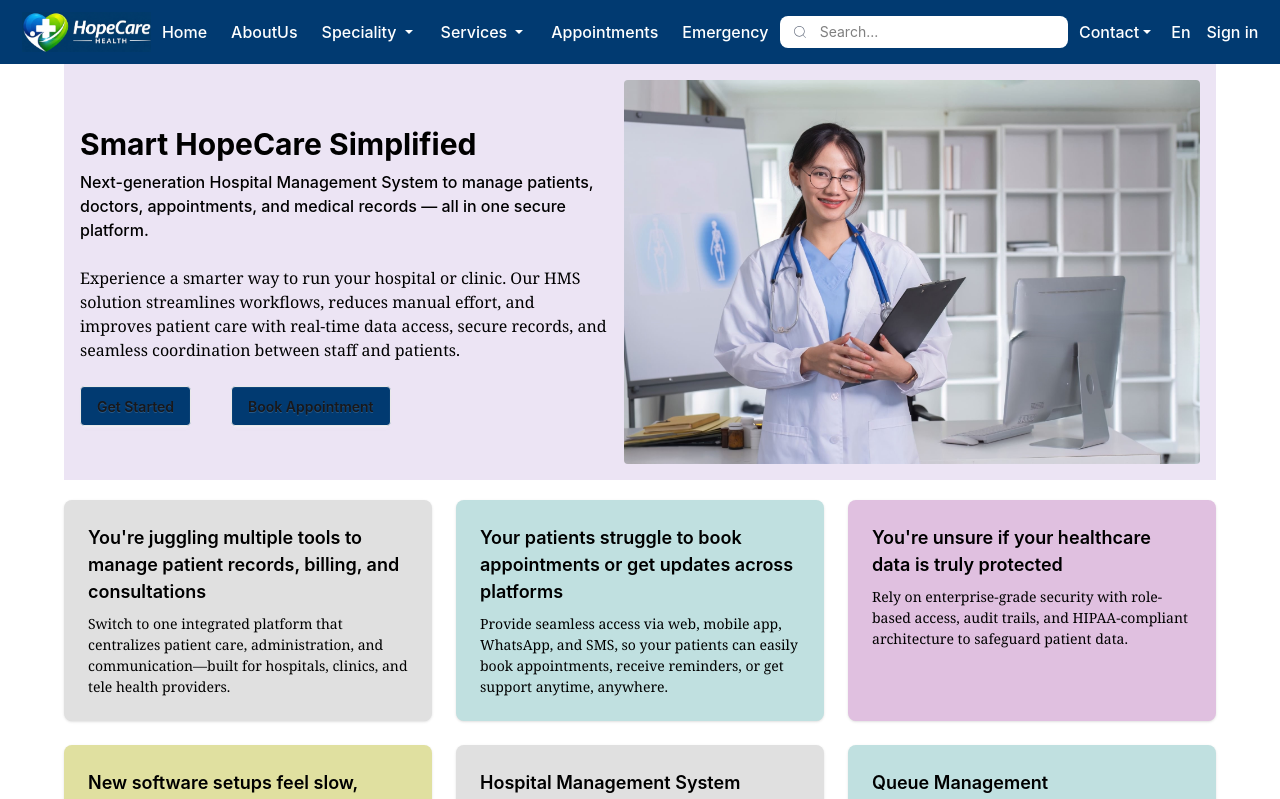
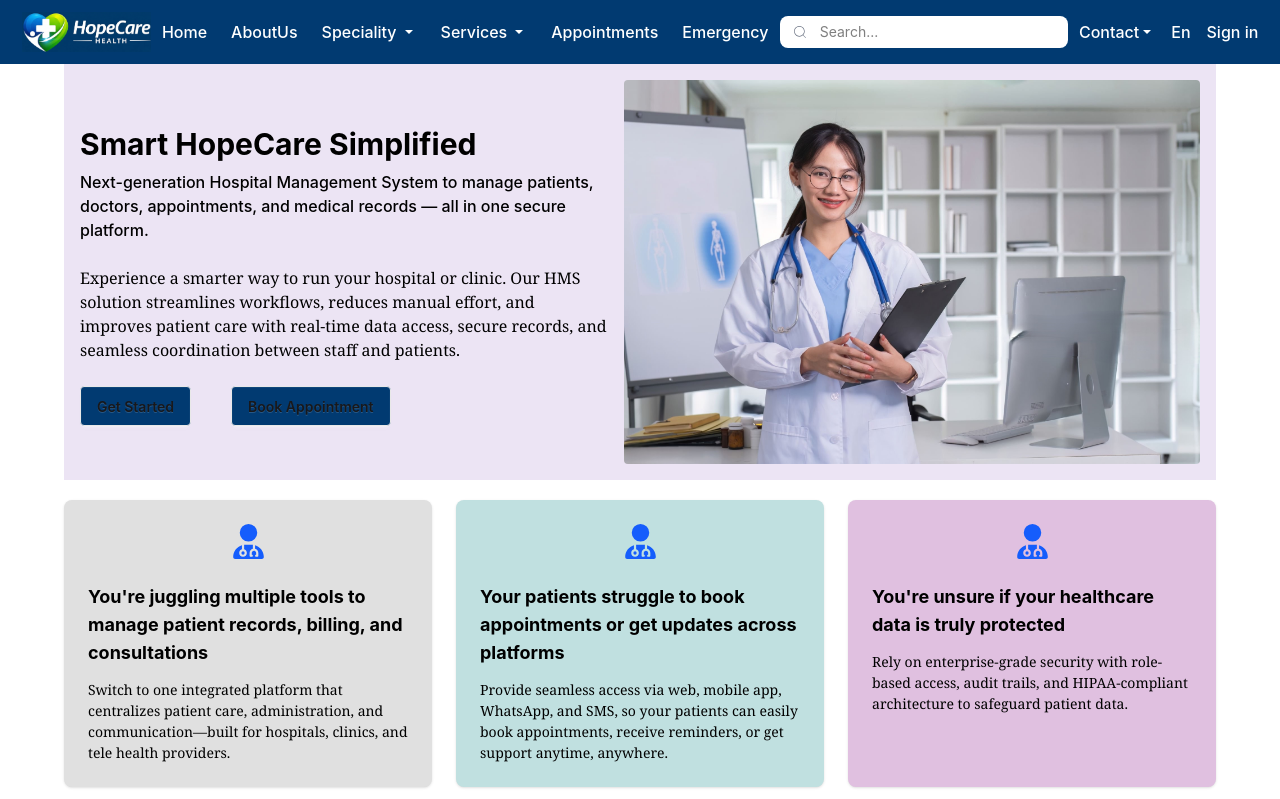
Before and after one commit to Chandan7317/Hospital-Clinic-Management-Frontend, a React (Vite) app: page / in a window 1280 px wide. Shown: the top 799 px of the page. Built offline with nearby package versions, Linux system fonts and the light colour scheme.

Commit message:
add icon in card section

```diff
--- a/src/Pages/homepage/HomePage.jsx
+++ b/src/Pages/homepage/HomePage.jsx
@@ -40,21 +40,30 @@ const HomePage = () => {
       </div>
 
       {/* Card */}
-
       <div className="grid grid-cols-1 gap-6 sm:grid-cols-2 md:grid-cols-3 w-[90%] mx-auto my-5">
-        {Card.map((ele ) => {
-          const { id, image, heading, content } = ele;
+        {Card.map((ele) => {
+          // console.log(ele);
+          const { id, heading, content, icon: Icon, bgc } = ele; // icon as component
 
           return (
-            <div key={id} className={`card w-full shadow-sm ${ele.bgc}`}>
-              <div className="card-body">
-                <h2 className="card-title">{heading}</h2>
-                <p className="font-serif">{content}</p>
+            <div
+              key={id}
+              className={`card w-full shadow-sm  text-black ${bgc}`}
+            >
+              <div className="card-body flex flex-col items-start gap-3">
+                <figure className="w-full flex justify-center mb-3">
+                  {" "}
+                  {Icon && <Icon size={35} className="text-blue-600" />}
+                </figure>
+                <h2 className="card-title text-lg font-bold">{heading}</h2>
+                <p className="font-serif ">{content}</p>
               </div>
             </div>
           );
         })}
       </div>
+
+
     </HomeLayout>
   );
 };
--- a/src/utils/Constants/homepages/Card.js
+++ b/src/utils/Constants/homepages/Card.js
@@ -1,40 +1,41 @@
+import { FaUserDoctor } from "react-icons/fa6";
 export const Card = [{
     id: 1,
-    image: "☻",
+    icon: FaUserDoctor, // component reference
     heading: "You're juggling multiple tools to manage patient records, billing, and consultations",
     content: "Switch to one integrated platform that centralizes patient care, administration, and communication—built for hospitals, clinics, and tele health providers.",
     bgc: "BgColor_1"
 }, {
     id: 2,
-    image: "☻",
+    icon: FaUserDoctor, // component reference
     heading: "Your patients struggle to book appointments or get updates across platforms",
     content: "Provide seamless access via web, mobile app, WhatsApp, and SMS, so your patients can easily book appointments, receive reminders, or get support anytime, anywhere.",
     bgc: "BgColor_2"
 },
 {
     id: 3,
-    image: "☻",
+    icon: FaUserDoctor, // component reference
     heading: "You're unsure if your healthcare data is truly protected",
     content: "Rely on enterprise-grade security with role-based access, audit trails, and HIPAA-compliant architecture to safeguard patient data.",
     bgc: "BgColor_3"
 },
 {
     id: 4,
-    image: "☻",
+    icon: FaUserDoctor, // component reference
     heading: "New software setups feel slow, complex, and hard to adapt",
     content: "Get started in days, not weeks—with flexible modules tailored to your workflows and zero-code customization options.",
     bgc: "BgColor_4"
 },
 {
     id: 5,
-    image: "☻",
+    icon: FaUserDoctor, // component reference
     heading: "Hospital Management System (HMS)",
     content: "Streamline clinical and administrative tasks with effortless OPD/IPD, billing, inventory, and analytics.",
     bgc: "BgColor_5"
 },
 {
     id: 6,
-    image: "☻",
+    icon: FaUserDoctor,// component reference
     heading: "Queue Management",
     content: "mprove patient flow with token-based queuing, live display screens, and SMS notifications.",
     bgc: "BgColor_6"
```
